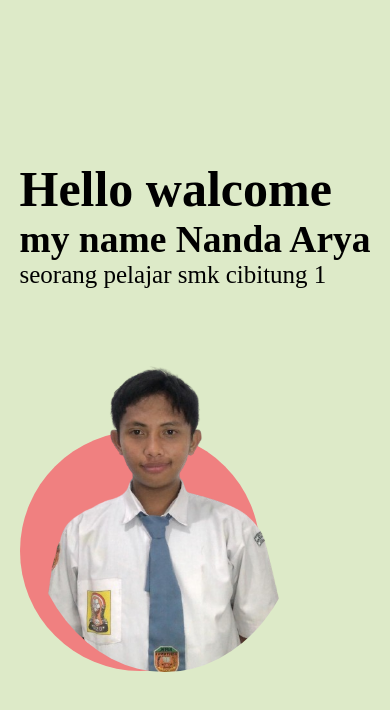
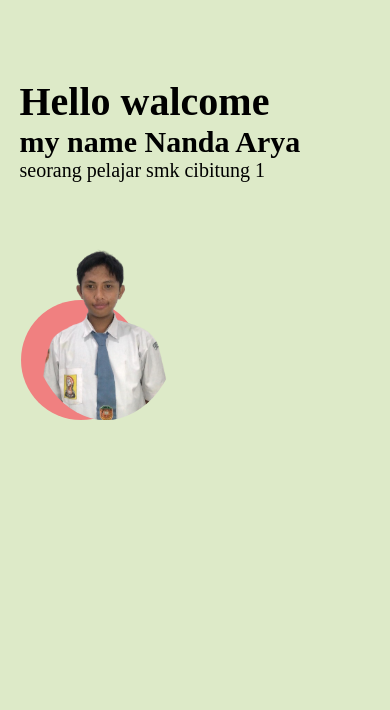
Before and after one commit to nandaaryahandikapurta/portofolio-nanda1, a plain HTML site: page index.html in a window 390 px wide. Drawn offline with Linux system fonts and the light colour scheme.

Commit message:
merubah css

```diff
--- a/style.css
+++ b/style.css
@@ -62,25 +62,25 @@ body{
 /* mobile */
 @media screen and (max-width:576px){
     .text {
-        margin-top: 160px;
-        font-size: 25px;
+        margin-top: ;
+        font-size: 20px;
         margin-left: 5%;
     }
     .logo img {
-        width: 280px;
-        height: 350px;
-        top: 322px;
-        left: 25px;
+        width: 149px;
+        height: 195px;
+        top: 225px;
+        left: 31px;
         position: absolute;
         border-radius: 50%;
         z-index: 999;
     }
     .border {
-        height: 240px;
-        width: 240px;
+        height: 120px;
+        width: 120px;
         background-color: lightcoral;
-        top: 431px;
-        right: 130px;
+        top: 300px;
+        right: 249px;
         position: absolute;
         border-radius: 50%;
     }
```
